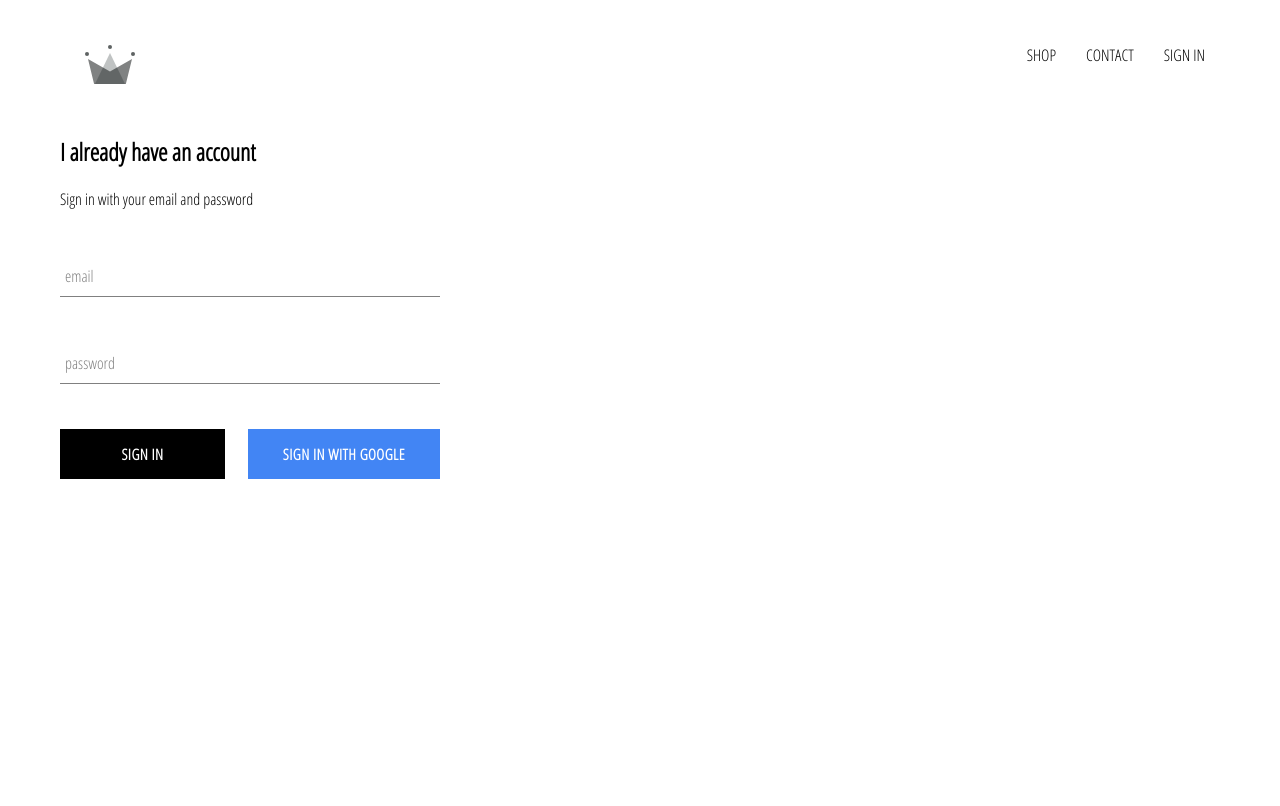
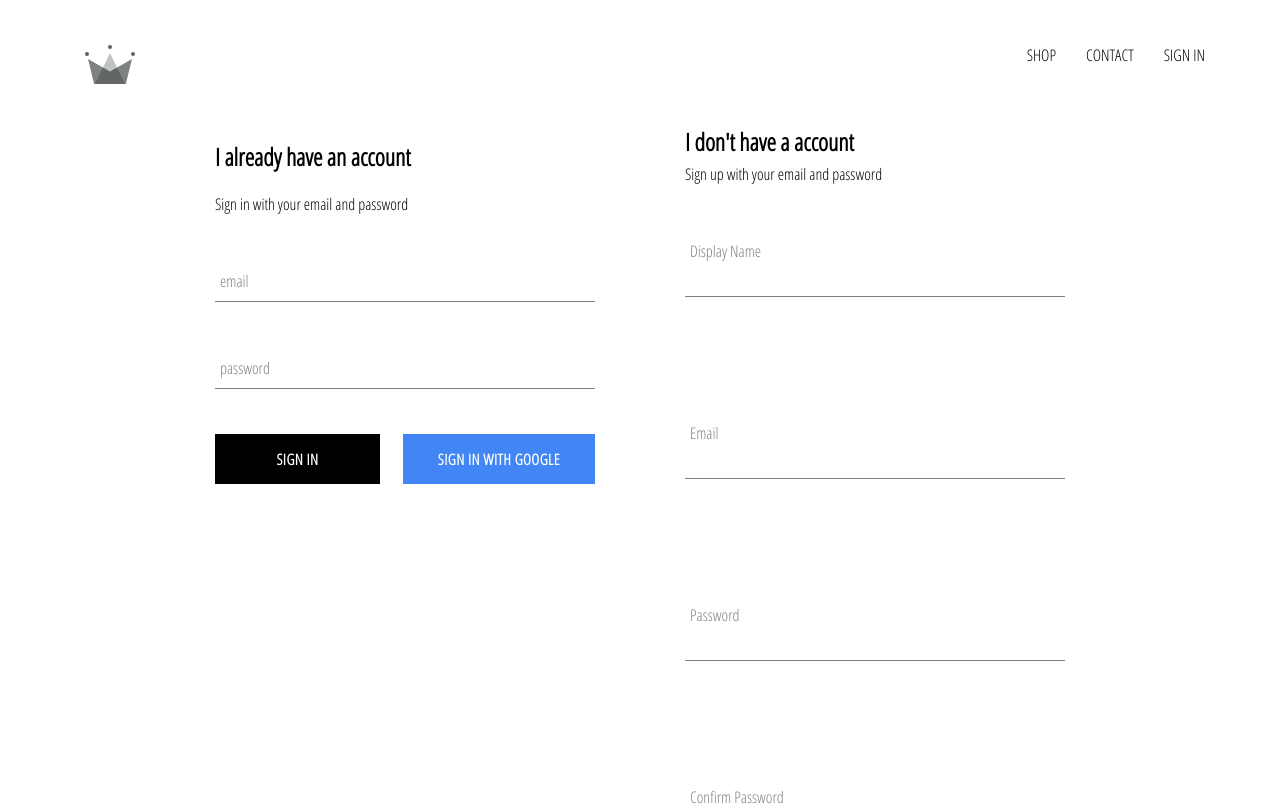
Before and after one commit to Villiar/crwn-app, a React (Create React App) app: page /signin in a window 1280 px wide. Shown: the top 806 px of the page. Built offline with nearby package versions, Linux system fonts and the light colour scheme; no server answers.

Commit message:
finished SignIn and SignUp component

```diff
--- a/src/App.js
+++ b/src/App.js
@@ -4,7 +4,7 @@ import ShopPage from './pages/shop/Shop';
 import HomePage from './pages/homepage/HomePage';
 import Header from './components/header/Header';
 import SignInAndSignUp from './pages/sign-in-and-sign-up/SignInAndSignUp';
-import { auth } from './firebase/firebase.utils';
+import { auth, createUserProfileDocument } from './firebase/firebase.utils';
 import './App.css';
 
 class App extends React.Component {
@@ -16,9 +16,17 @@ class App extends React.Component {
   }
   unsubscribeFromAuth = null;
   componentDidMount() {
-    this.unsubscribeFromAuth = auth.onAuthStateChanged((user) => {
-      this.setState({ currentUser: user });
-      console.log(user);
+    this.unsubscribeFromAuth = auth.onAuthStateChanged(async (userAuth) => {
+      if (userAuth) {
+        const userRef = await createUserProfileDocument(userAuth);
+        userRef.onSnapshot((snapShot) => {
+          this.setState({
+            currentUser: { id: snapShot.id, ...snapShot.data() },
+          });
+        });
+      } else {
+        this.setState({ currentUser: userAuth });
+      }
     });
   }
   componentWillUnmount() {
--- a/src/components/sign-in/SignIn.js
+++ b/src/components/sign-in/SignIn.js
@@ -1,7 +1,7 @@
 import React from 'react';
 import FormInput from '../form-input/FormInput';
 import CustomButton from '../custom-button/CustomButton';
-import { signInWithGoogle } from '../../firebase/firebase.utils';
+import { signInWithGoogle, auth } from '../../firebase/firebase.utils';
 import './sign-in.styles.scss';
 
 class SignIn extends React.Component {
@@ -13,9 +13,15 @@ class SignIn extends React.Component {
     };
   }
 
-  handleSubmit = (event) => {
+  handleSubmit = async (event) => {
     event.preventDefault();
-    this.setState({ email: '', password: '' });
+    const { email, password } = this.state;
+    try {
+      await auth.signInWithEmailAndPassword(email, password);
+      this.setState({ email: '', password: '' });
+    } catch (e) {
+      console.log(e);
+    }
   };
   handleChange = (event) => {
     const { name, value } = event.target;
--- /dev/null
+++ b/src/components/sign-up/SignUp.js
@@ -0,0 +1,95 @@
+import React from 'react';
+import FormInput from '../form-input/FormInput';
+import CustomButton from '../custom-button/CustomButton';
+import { auth, createUserProfileDocument } from '../../firebase/firebase.utils';
+import './sign-up.styles.scss';
+
+class SignUp extends React.Component {
+  constructor() {
+    super();
+    this.state = {
+      displayName: '',
+      email: '',
+      password: '',
+      confirmPassword: '',
+    };
+  }
+  handleSubmit = async (event) => {
+    event.preventDefault();
+
+    const { displayName, email, password, confirmPassword } = this.state;
+    if (password !== confirmPassword) {
+      alert("Passwords don't match");
+      return;
+    }
+    try {
+      const { user } = await auth.createUserWithEmailAndPassword(
+        email,
+        password
+      );
+      console.log(user);
+
+      await createUserProfileDocument(user, { displayName });
+
+      this.setState({
+        displayName: '',
+        email: '',
+        password: '',
+        confirmPassword: '',
+      });
+    } catch (e) {
+      console.error(e);
+    }
+  };
+  handleChange = (event) => {
+    const { name, value } = event.target;
+
+    this.setState({ [name]: value });
+  };
+  render() {
+    const { displayName, email, password, confirmPassword } = this.state;
+    return (
+      <div className='sign-up'>
+        <h2 className='title'>I don't have a account</h2>
+        <span>Sign up with your email and password</span>
+        <form className='sign-up' onSubmit={this.handleSubmit}>
+          <FormInput
+            type='text'
+            name='displayName'
+            value={displayName}
+            onChange={this.handleChange}
+            label='Display Name'
+            required
+          />
+          <FormInput
+            type='email'
+            name='email'
+            value={email}
+            onChange={this.handleChange}
+            label='Email'
+            required
+          />
+          <FormInput
+            type='password'
+            name='password'
+            value={password}
+            onChange={this.handleChange}
+            label='Password'
+            required
+          />
+          <FormInput
+            type='password'
+            name='confirmPassword'
+            value={confirmPassword}
+            onChange={this.handleChange}
+            label='Confirm Password'
+            required
+          />
+          <CustomButton type='submit'>SIGN UP</CustomButton>
+        </form>
+      </div>
+    );
+  }
+}
+
+export default SignUp;
--- /dev/null
+++ b/src/components/sign-up/sign-up.styles.scss
@@ -0,0 +1,9 @@
+.sign-up {
+  display: flex;
+  flex-direction: column;
+  width: 380px;
+
+  .title {
+    margin: 5px 0;
+  }
+}
--- a/src/firebase/firebase.utils.js
+++ b/src/firebase/firebase.utils.js
@@ -12,6 +12,28 @@ const config = {
   appId: '1:979290000788:web:65abe7add5c2c87576d381',
 };
 
+const createUserProfileDocument = async (userAuth, additionalData) => {
+  if (!userAuth) return;
+  const userRef = firestore.doc(`users/${userAuth.uid}`);
+  const snapShot = await userRef.get();
+
+  if (!snapShot.exists) {
+    const { displayName, email } = userAuth;
+    const createdAt = new Date();
+    try {
+      await userRef.set({
+        displayName,
+        email,
+        createdAt,
+        ...additionalData,
+      });
+    } catch (e) {
+      console.log('error creating user', e.message);
+    }
+  }
+  return userRef;
+};
+
 firebase.initializeApp(config);
 
 const auth = firebase.auth();
@@ -20,4 +42,10 @@ const provider = new firebase.auth.GoogleAuthProvider();
 provider.setCustomParameters({ prompt: 'select_account' });
 const signInWithGoogle = () => auth.signInWithPopup(provider);
 
-export { auth, firestore, signInWithGoogle, firebase as default };
+export {
+  auth,
+  createUserProfileDocument,
+  firestore,
+  signInWithGoogle,
+  firebase as default,
+};
--- a/src/pages/sign-in-and-sign-up/SignInAndSignUp.js
+++ b/src/pages/sign-in-and-sign-up/SignInAndSignUp.js
@@ -1,11 +1,12 @@
 import React from 'react';
 import SignIn from '../../components/sign-in/SignIn';
-
+import SignUp from '../../components/sign-up/SignUp';
 import './sign-in-and-sign-up.styles.scss';
 
 const SignInAndSignUp = () => (
   <div className='sign-in-and-sign-up'>
     <SignIn />
+    <SignUp />
   </div>
 );
 
--- a/src/pages/sign-in-and-sign-up/sign-in-and-sign-up.styles.scss
+++ b/src/pages/sign-in-and-sign-up/sign-in-and-sign-up.styles.scss
@@ -0,0 +1,6 @@
+.sign-in-and-sign-up {
+  width: 850px;
+  display: flex;
+  justify-content: space-between;
+  margin: 30px auto;
+}
```
